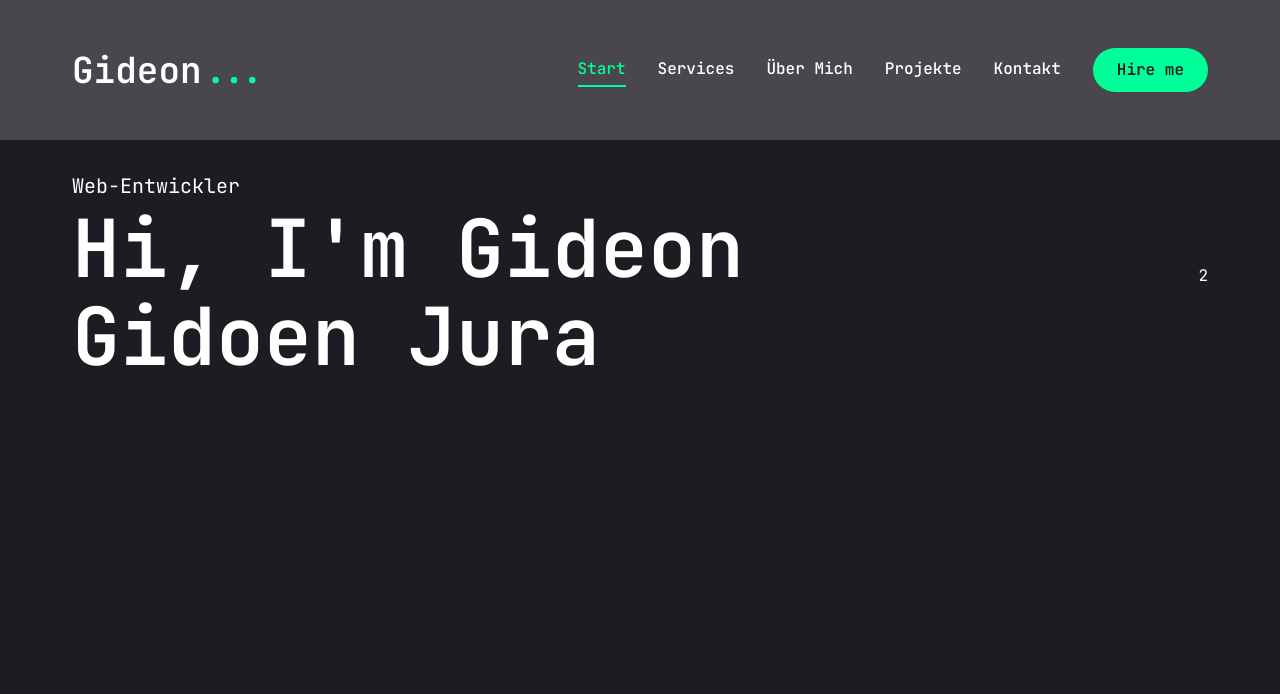
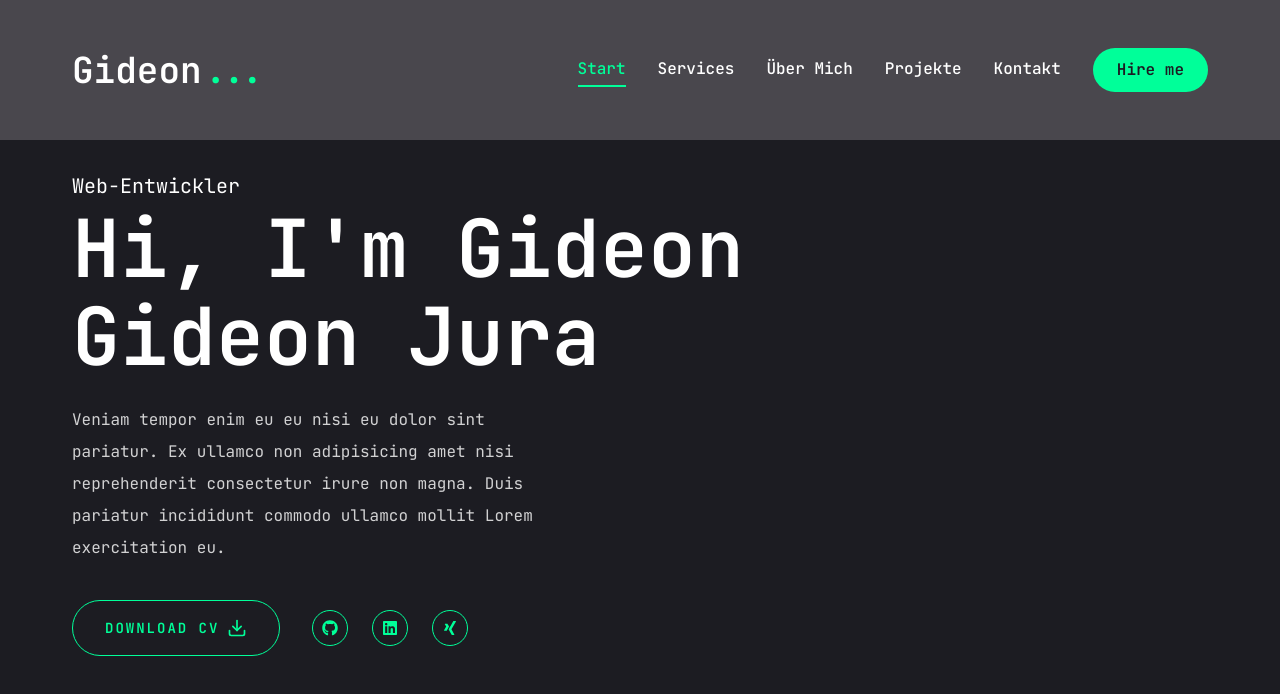
Before and after one commit to Gid3onJura/nextjs-portfolio, a Next.js app: page / in a window 1280 px wide. Shown: the top 694 px of the page. Built offline with nearby package versions, Linux system fonts and the light colour scheme.

Commit message:
social links

```diff
--- a/app/page.jsx
+++ b/app/page.jsx
@@ -1,3 +1,6 @@
+import Photo from "@/components/Photo"
+import Socials from "@/components/Socials"
+import { Button } from "@/components/ui/button"
 import React from "react"
 import { FiDownload } from "react-icons/fi"
 
@@ -7,16 +10,38 @@
       <div className="container mx-auto h-full">
         <div className="flex flex-col xl:flex-row items-center justify-between xl:pt-8 xl:pb-24">
           {/* text */}
-          <div className="text-center xl:text-left">
+          <div className="text-center xl:text-left mt-5 xl:mt-0">
             <span className="text-xl">Web-Entwickler</span>
-            <h1 className="h1">
+            <h1 className="h1 mb-6">
               Hi, I'm Gideon <br />
-              <span>Gidoen Jura</span>
+              <span>Gideon Jura</span>
             </h1>
+            <p className="max-w-[500px] mb-9 text-white/80">
+              Veniam tempor enim eu eu nisi eu dolor sint pariatur. Ex ullamco non adipisicing amet nisi reprehenderit
+              consectetur irure non magna. Duis pariatur incididunt commodo ullamco mollit Lorem exercitation eu.
+            </p>
+
+            {/* socials */}
+            <div className="flex flex-col xl:flex-row items-center gap-8">
+              <Button variant="outline" size="lg" className="uppercase flex items-center gap-2">
+                <span>Download CV</span>
+                <FiDownload className="text-xl" />
+              </Button>
+              <div className="mb-8 xl:mb-0 ">
+                <Socials
+                  containerStyles="flex gap-6"
+                  iconStyles="
+                  w-9 h-9 border border-accent rounded-full flex justify-center items-center text-accent text-base hover:bg-accent hover:text-primary hover:transition-all duration-500
+                "
+                />
+              </div>
+            </div>
           </div>
 
           {/* photo */}
-          <div>2</div>
+          <div>
+            <Photo />
+          </div>
         </div>
       </div>
     </section>
--- /dev/null
+++ b/components/Photo.jsx
@@ -0,0 +1,7 @@
+import React from "react"
+
+const Photo = () => {
+  return <div></div>
+}
+
+export default Photo
--- /dev/null
+++ b/components/Socials.jsx
@@ -0,0 +1,35 @@
+import Link from "next/link"
+import React from "react"
+
+import { FaGithub, FaLinkedin, FaXing } from "react-icons/fa"
+
+const socials = [
+  {
+    icon: <FaGithub />,
+    path: "https://github.com/Gid3onJura",
+  },
+  {
+    icon: <FaLinkedin />,
+    path: "",
+  },
+  {
+    icon: <FaXing />,
+    path: "",
+  },
+]
+
+const Socials = ({ containerStyles, iconStyles }) => {
+  return (
+    <div className={containerStyles}>
+      {socials.map((item, index) => {
+        return (
+          <Link key={index} href={item.path} className={iconStyles}>
+            {item.icon}
+          </Link>
+        )
+      })}
+    </div>
+  )
+}
+
+export default Socials
```
